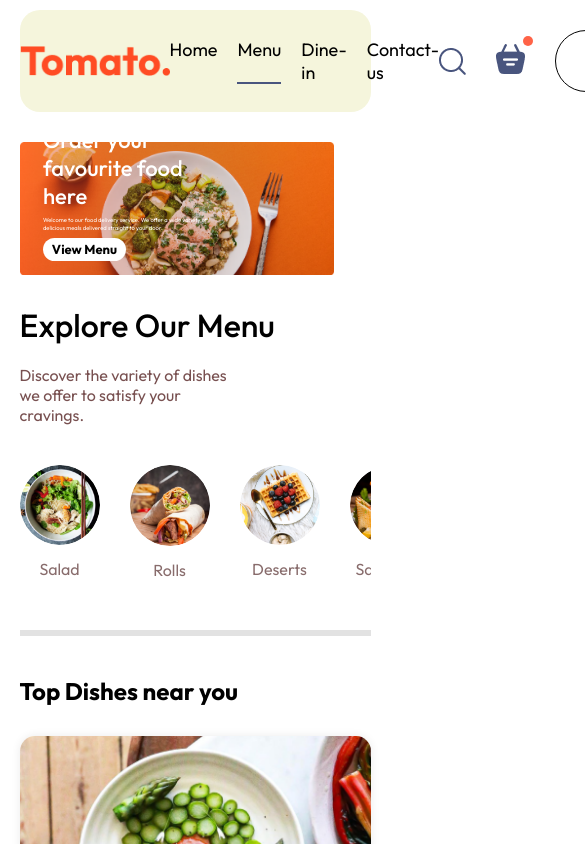
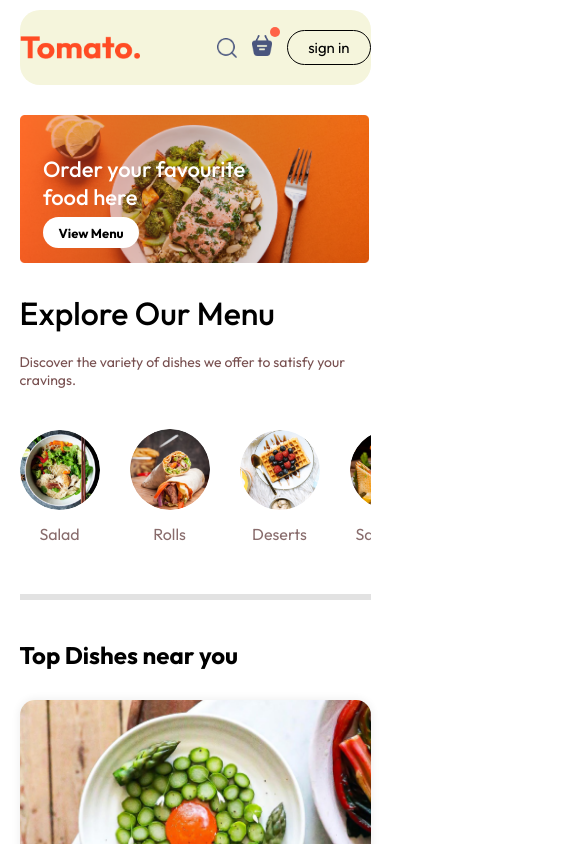
Before and after one commit to dark-knight2323/food-delivery-app, a React (Vite) app in the folder frontend/: page / in a window 390 px wide. Shown: the top 844 px of the page, 585 px wide, since content can reach past the window. Built offline with nearby package versions, Linux system fonts and the light colour scheme.

Commit message:
sigin component in development

```diff
--- a/frontend/src/App.jsx
+++ b/frontend/src/App.jsx
@@ -1,15 +1,18 @@
-import React from 'react'
-import Navbar from './components/navbar/navbar'
+import React, { useState } from 'react'
+import Navbar from './components/navbar/Navbar'
 import { Route, Routes } from 'react-router-dom'
 import Home from './pages/Home/Home'
 import Cart from './pages/Cart/Cart'
 import PlaceOrder from './pages/PlaceOrder/PlaceOrder'
-import Footer from './components/Footer/Footer.jsx'
+import Footer from './components/Footer/Footer'
+import LoginPopUp from './components/LoginPopUp/LoginPopUp'
 const App = () => {
+  const [showLogin, setShowLogin] = useState(false)
   return (
     <>
+    {showLogin? <LoginPopUp setShowLogin={setShowLogin}/>: <> </>}
       <div className='app'>
-        <Navbar />
+        <Navbar setShowLogin= {setShowLogin} />
         <Routes>
           <Route path='/' element={<Home />} />
           <Route path='/cart' element={<Cart />} />
--- a/frontend/src/components/ExploreMenu/ExploreMenu.css
+++ b/frontend/src/components/ExploreMenu/ExploreMenu.css
@@ -52,3 +52,11 @@
     border: 4px solid tomato;
     padding: 2px;
 }
+
+@media (max-width: 1050px){
+    .explore-menu-text{
+        max-width: 100%;
+        font-size: 14px;
+    }
+
+}
--- a/frontend/src/components/Footer/Footer.css
+++ b/frontend/src/components/Footer/Footer.css
@@ -49,3 +49,14 @@
     background-color: gray;
     border: none;
 }
+
+@media (max-width:750px) {
+    .footer-content{
+        display: flex;
+        flex-direction: column;
+        gap: 35px;
+    }
+    .footer-copyright{
+        text-align: center;
+    }
+}
--- a/frontend/src/components/Header/Header.css
+++ b/frontend/src/components/Header/Header.css
@@ -39,3 +39,24 @@
     border-radius: 50px;
     cursor: pointer;
 }
+
+@media (max-width: 1050px){
+    .header{
+        height: 38vw;
+    }
+    .header-contents{
+        max-width: 45%;
+    }
+}
+
+@media (max-width: 750px){
+    .header-contents{
+        max-width: 65%;
+    }
+    .header-contents p{
+        display: none;
+    }
+    .header-contents button{
+        padding: 2vw 4vw;
+    }
+}
--- /dev/null
+++ b/frontend/src/components/LoginPopUp/LoginPopUp.css
@@ -0,0 +1,4 @@
+.login-popup-title img{
+    cursor: pointer;
+
+}
--- /dev/null
+++ b/frontend/src/components/LoginPopUp/LoginPopUp.jsx
@@ -0,0 +1,35 @@
+import React from 'react'
+import { useState } from 'react'
+import './LoginPopUp.css'
+import { assets } from '../../assets/assets'
+const LoginPopUp = ({ setShowLogin }) => {
+    const [currentState, setCurrentState] = useState("Login")
+    return (
+        <div className='login-popup'>
+            <form className="login-popup-container">
+                <div className="login-popup-title">
+                    <h2>{currentState}</h2>
+                    <img onClick={() => setShowLogin(false)} src={assets.cross_icon} alt="" />
+                </div>
+                <div className="login-popup-inputs">
+                    {currentState === 'Login' ? <></> : <input type="text" placeholder='Your name' required />
+                    }
+                    <input type="email" placeholder='Your email' required />
+                    <input type="password" placeholder='Your Password' required />
+                    <button>{currentState === 'Sign Up' ? "Create Account" : "Login"}</button>
+                    <div className="login-popup-condition">
+                        <input type="checkbox" required/>
+                        <p>By continuing , I agree to the terms of use & privacy policy</p>
+                    </div>
+                    {currentState === 'Login' ? <p>
+                        Create a new Account? <span onClick={()=> setCurrentState("Sign Up")}>Click here</span>
+                    </p> : <p>Already have an account?<span onClick={()=> setCurrentState("Login")}>Login</span></p>}
+
+
+                </div>
+            </form>
+        </div>
+    )
+}
+
+export default LoginPopUp
--- a/frontend/src/components/navbar/Navbar.css
+++ b/frontend/src/components/navbar/Navbar.css
@@ -71,3 +71,48 @@
     right: -8px;
     cursor: pointer;
 }
+
+@media (max-width:1050px) {
+    .navbar .logo{
+        width:140px;
+    }
+    .navbarmenu{
+        gap: 20px;
+        font-size: 17px;
+    }
+    .navbar-right{
+        gap: 20px;
+
+    }
+    .navbar-right img{
+        width: 22px;
+    }
+    .navbar-right button{
+        padding: 8px 25px;
+    }
+}
+
+@media (max-width:900px) {
+    .navbar .logo{
+        width:120px;
+    }
+    .navbarmenu{
+        gap: 10px;
+        font-size: 15px;
+    }
+    .navbar-right{
+        gap: 15px;
+    }
+    .navbar-right img{
+        width: 20px;
+    }
+    .navbar-right button{
+        padding: 7px 20px;
+        font-size: 15px;
+    }
+}
+@media (max-width:750px) {
+    .navbarmenu{
+        display: none;
+    }
+}
--- a/frontend/src/components/navbar/Navbar.jsx
+++ b/frontend/src/components/navbar/Navbar.jsx
@@ -1,16 +1,18 @@
 import React, { useState } from 'react'
 import { assets } from '../../assets/assets'
 import './Navbar.css'
-const Navbar = () => {
+import { Link } from 'react-router-dom'
+
+const Navbar = ({setShowLogin}) => {
     const [menu, setMenu] = useState("menu");
   return (
     <div className='navbar'>
       <img src={assets.logo} alt="" className='logo'/>
       <ul className="navbarmenu">
-        <li  onClick={()=> setMenu("home")}  className={menu === "home" ? "active":""}>Home</li>
-        <li  onClick={()=> setMenu("menu")} className={menu === "menu" ? "active":""}>Menu</li>
-        <li  onClick={()=> setMenu("dine-in")} className={menu === "dine-in" ? "active":""}>Dine-in</li>
-        <li  onClick={()=> setMenu("contact-us")} className={menu === "contact-us" ? "active":""}>Contact-us</li>
+        <Link onClick={()=> setMenu("home")}  className={menu === "home" ? "active":""}>Home</Link>
+        <a href='#explore-menu'  onClick={()=> setMenu("menu")} className={menu === "menu" ? "active":""}>Menu</a>
+        <a href='#app-download'  onClick={()=> setMenu("mobile-app")} className={menu === "mobile-app" ? "active":""}>Mobile app</a>
+        <a href='#footer'  onClick={()=> setMenu("contact-us")} className={menu === "contact-us" ? "active":""}>Contact-us</a>
       </ul>
       <div className="navbar-right">
         <img src={assets.search_icon} alt="" />
@@ -20,7 +22,7 @@
 
             </div>
         </div>
-        <button>sign in</button>
+        <button onClick={()=>{setShowLogin(true)}}> sign in</button>
       </div>
     </div>
   )
--- a/frontend/src/index.css
+++ b/frontend/src/index.css
@@ -4,6 +4,7 @@
   margin: 0;
   box-sizing: border-box;
   font-family: Outfit;
+  scroll-behavior: smooth;
 }
 body{
   min-height: 100vh;
```
